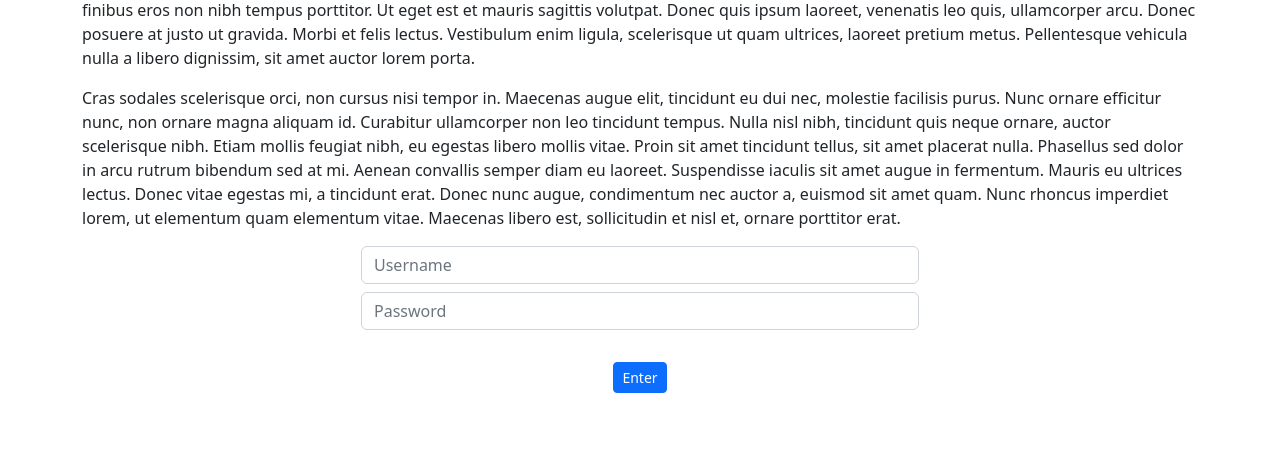
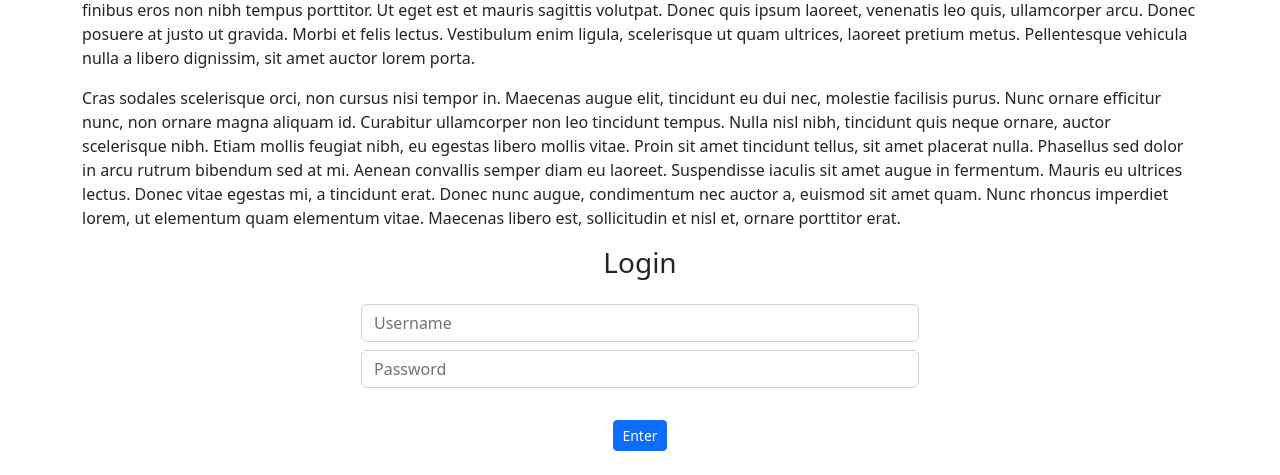
Before and after one commit to Sulphate7433/budget-app, a Flask app: page / in a window 1280 px wide. Shown: the part 440-915 px from the top of the page. Before the commit the page ends 833 px from the top, so only its background shows below. Run offline with Flask 3, Linux system fonts and the light colour scheme.

Commit message:
requirements.txt added

```diff
--- /dev/null
+++ b/requirements.txt
@@ -0,0 +1,2 @@
+Flask
+gunicorn
--- a/templates/home.html
+++ b/templates/home.html
@@ -28,7 +28,8 @@
     <p>
     Cras sodales scelerisque orci, non cursus nisi tempor in. Maecenas augue elit, tincidunt eu dui nec, molestie facilisis purus. Nunc ornare efficitur nunc, non ornare magna aliquam id. Curabitur ullamcorper non leo tincidunt tempus. Nulla nisl nibh, tincidunt quis neque ornare, auctor scelerisque nibh. Etiam mollis feugiat nibh, eu egestas libero mollis vitae. Proin sit amet tincidunt tellus, sit amet placerat nulla. Phasellus sed dolor in arcu rutrum bibendum sed at mi. Aenean convallis semper diam eu laoreet. Suspendisse iaculis sit amet augue in fermentum. Mauris eu ultrices lectus. Donec vitae egestas mi, a tincidunt erat. Donec nunc augue, condimentum nec auctor a, euismod sit amet quam. Nunc rhoncus imperdiet lorem, ut elementum quam elementum vitae. Maecenas libero est, sollicitudin et nisl et, ornare porttitor erat. </p>
 
-    <form method="post" action="/signin"  class="form-horizontal" role="form" align="center">
+      <h3 class='text-center mt-2 mb-4''>Login</h3>
+      <form method="post" action="/signin"  class="form-horizontal" role="form" align="center">
 
 
       <div class="form-group" align="center">
```
Also changed, not shown: app.py (+8 -0 lines).
